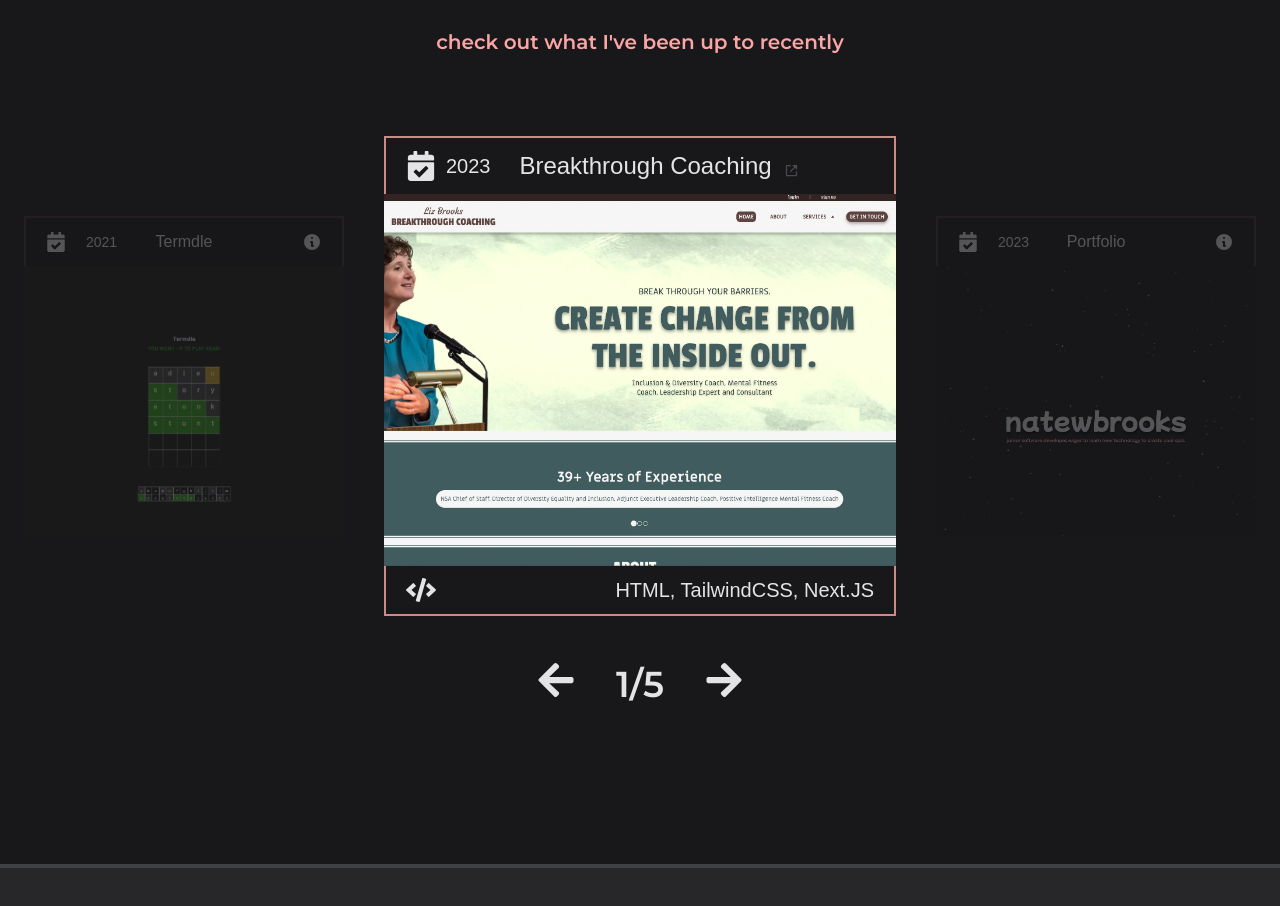
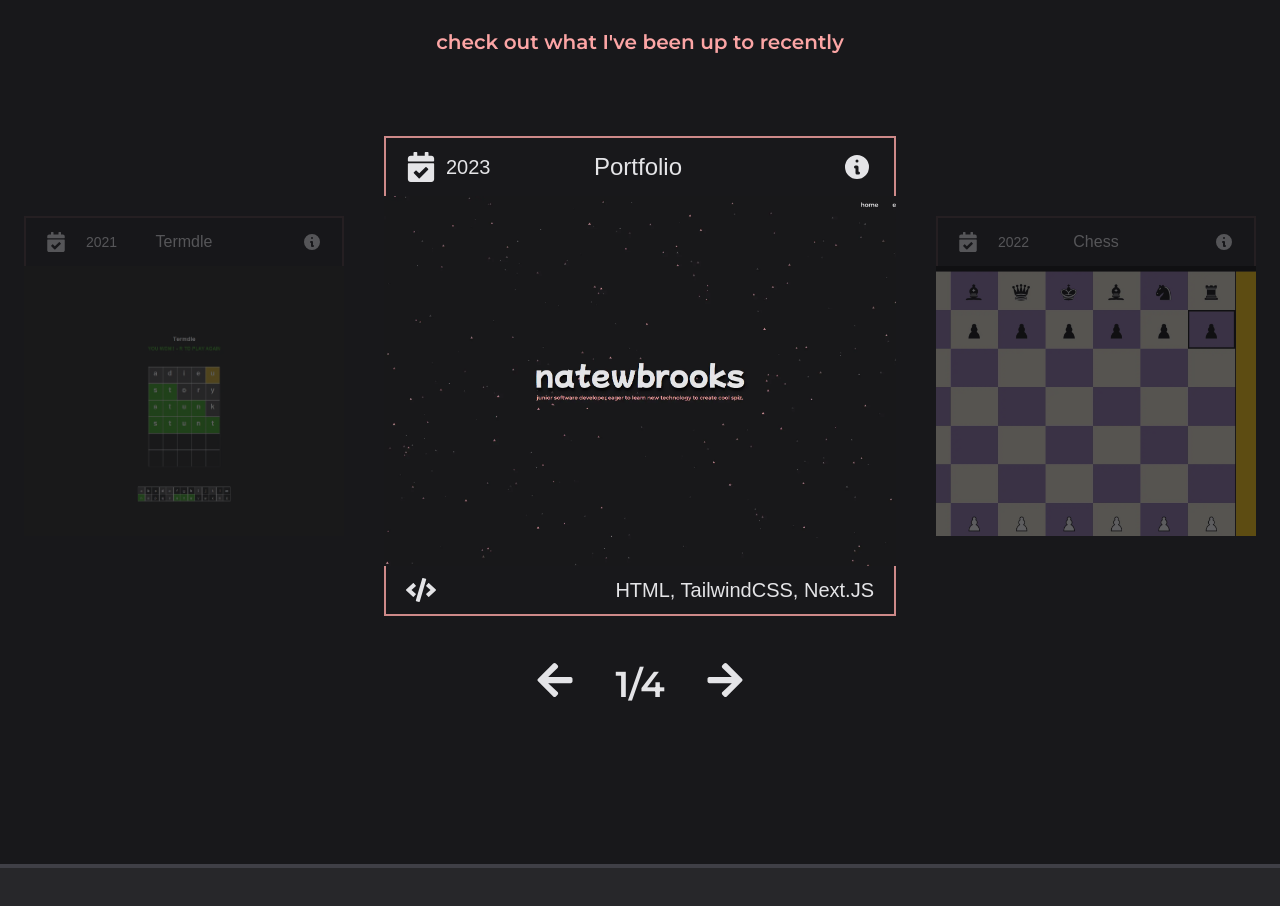
Before and after one commit to natewbrooks/portfolio-website, a Next.js app: page / in a window 1280 px wide. Shown: the part 2302-3208 px from the top of the page. Built offline with nearby package versions, Linux system fonts and the light colour scheme; a web font is replaced by a local one.

Commit message:
remove lbbc for now

```diff
--- a/app/components/carousel/Carousel.js
+++ b/app/components/carousel/Carousel.js
@@ -4,14 +4,14 @@
 
 export default function Carousel() {
 	const cardData = [
-		{
-			title: 'Breakthrough Coaching',
-			dateCompleted: '2023',
-			codeLanguages: 'HTML, TailwindCSS, Next.JS',
-			projectDescription: '',
-			image: 'images/lizsite.webp',
-			link: 'https://breakthroughcoaching.pro',
-		},
+		// {
+		// 	title: 'Breakthrough Coaching',
+		// 	dateCompleted: '2023',
+		// 	codeLanguages: 'HTML, TailwindCSS, Next.JS',
+		// 	projectDescription: '',
+		// 	image: 'images/lizsite.webp',
+		// 	link: 'https://breakthroughcoaching.pro',
+		// },
 		{
 			title: 'Portfolio',
 			dateCompleted: '2023',
```
